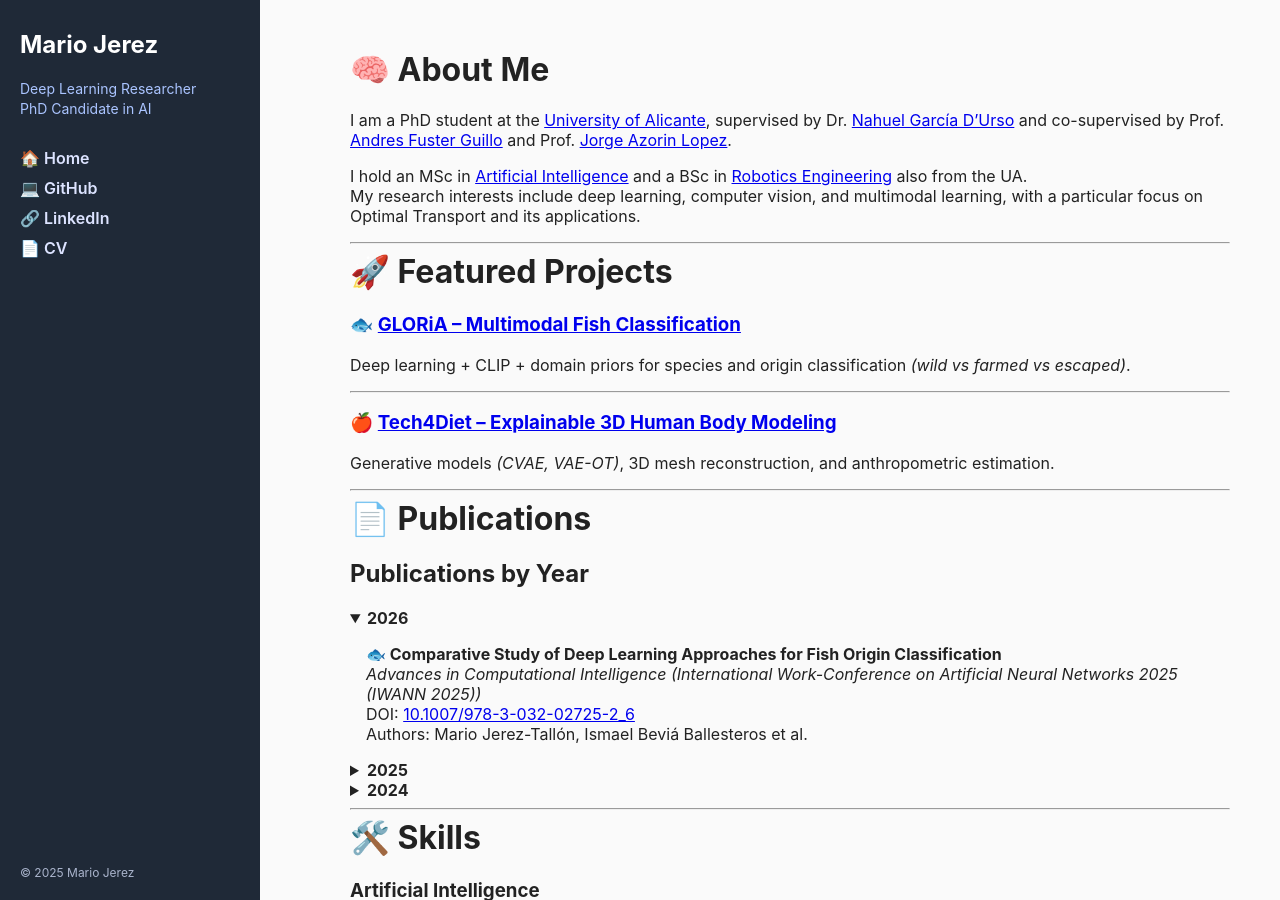
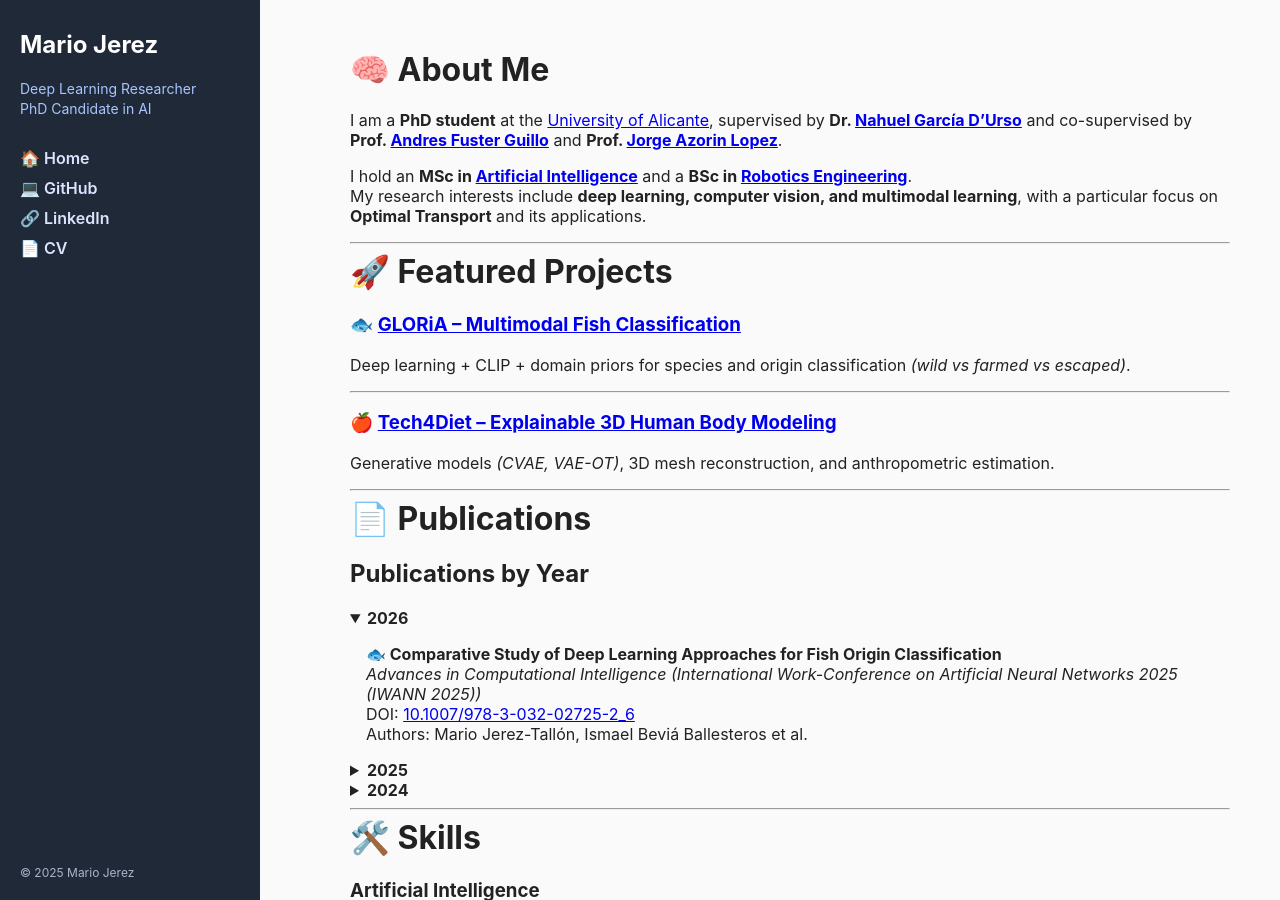
Before and after one commit to Mariojt72/Mariojt72.github.io, a Jekyll site: the page built from index.md, in a window 1280 px wide and 900 px high. Built offline with Jekyll 4.4.1, drawn with Linux system fonts in a browser that asks for light colours.

Commit message:
Update index.md

```diff
--- a/index.md
+++ b/index.md
@@ -5,10 +5,11 @@
 
 # 🧠 About Me
 
-I am a PhD student at the [University of Alicante](https://www.ua.es/en/index.html), supervised by Dr. [Nahuel García D'Urso](https://cvnet.cpd.ua.es/curriculum-breve/es/garcia-d-urso-nahuel-emiliano/108306) and co-supervised by Prof. [Andres Fuster Guillo](https://cvnet.cpd.ua.es/curriculum-breve/en/fuster-guillo-andres/10095) and Prof. [Jorge Azorin Lopez](https://cvnet.cpd.ua.es/curriculum-breve/en/azorin-lopez-jorge/9826).
+I am a **PhD student** at the [University of Alicante](https://www.ua.es/en/index.html), supervised by **Dr. [Nahuel García D'Urso](https://cvnet.cpd.ua.es/curriculum-breve/es/garcia-d-urso-nahuel-emiliano/108306)** and co-supervised by **Prof. [Andres Fuster Guillo](https://cvnet.cpd.ua.es/curriculum-breve/en/fuster-guillo-andres/10095)** and **Prof. [Jorge Azorin Lopez](https://cvnet.cpd.ua.es/curriculum-breve/en/azorin-lopez-jorge/9826)**.
 
-I hold an MSc in [Artificial Intelligence](https://web.ua.es/es/masteres/inteligencia-artificial/) and a BSc in [Robotics Engineering](https://web.ua.es/es/grados/grado-en-ingenieria-robotica/) also from the UA.
-My research interests include deep learning, computer vision, and multimodal learning, with a particular focus on Optimal Transport and its applications.
+I hold an **MSc in [Artificial Intelligence](https://web.ua.es/es/masteres/inteligencia-artificial/)** and a **BSc in [Robotics Engineering](https://web.ua.es/es/grados/grado-en-ingenieria-robotica/)**.
+My research interests include **deep learning, computer vision, and multimodal learning**, with a particular focus on **Optimal Transport** and its applications.
+
 
 
 ---
```
